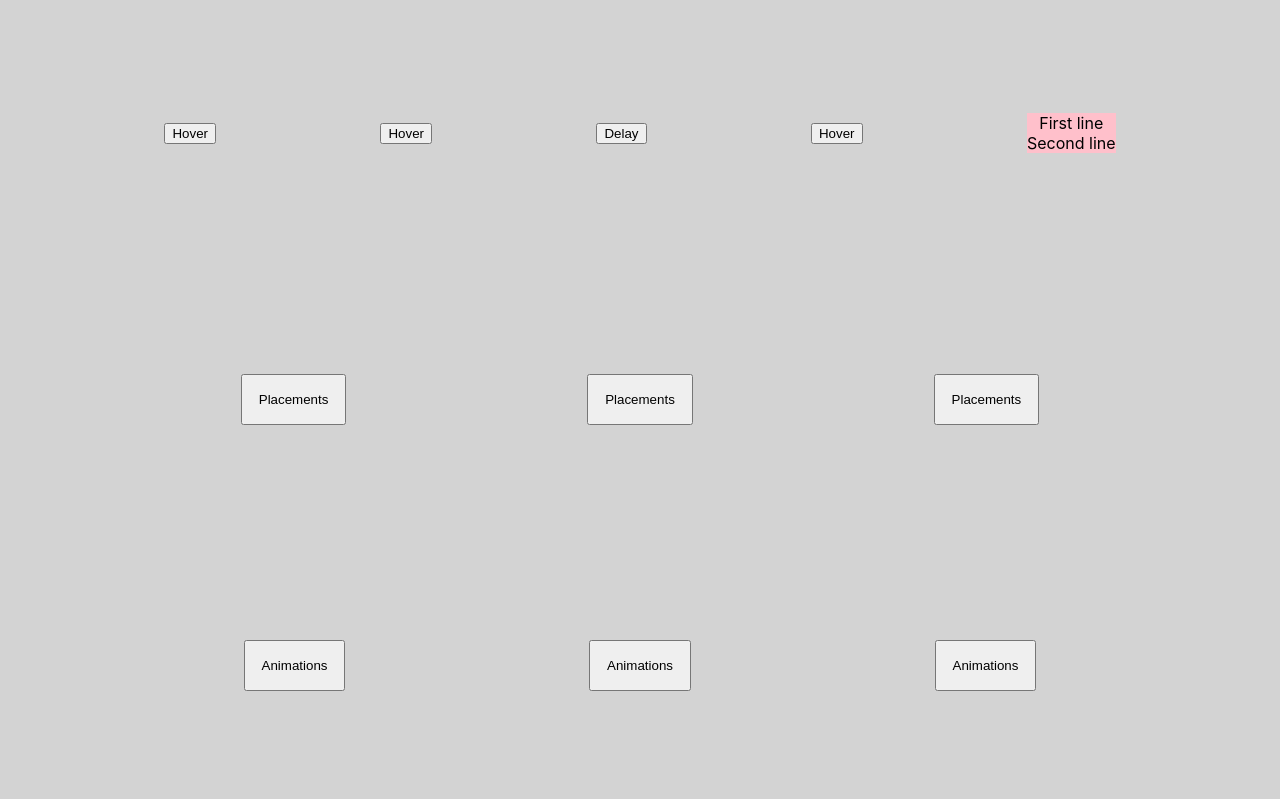
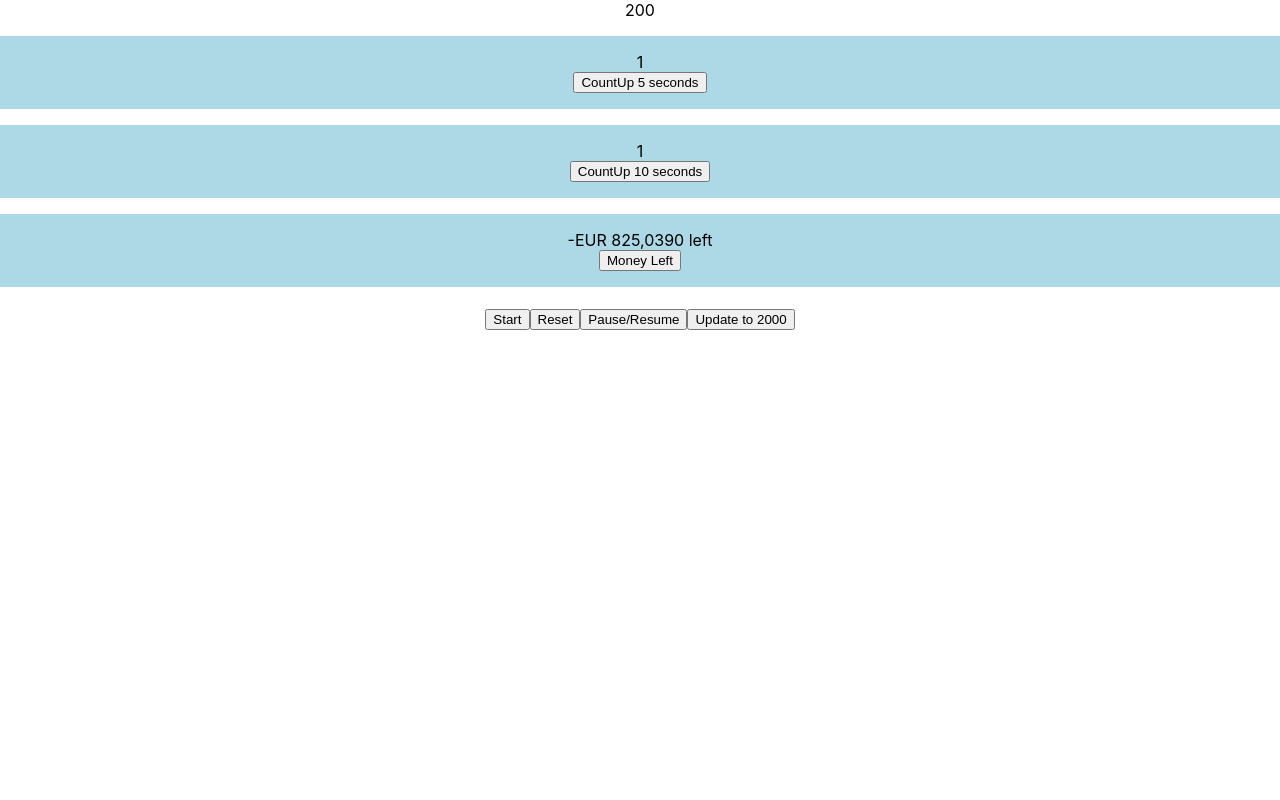
Before and after one commit to kapil551/practical-react, a React (Create React App) app: page / in a window 1280 px wide. Built offline with nearby package versions, Linux system fonts and the light colour scheme.

Commit message:
5 - Countup

```diff
--- a/package.json
+++ b/package.json
@@ -8,6 +8,7 @@
     "@testing-library/user-event": "^13.5.0",
     "@tippyjs/react": "^4.2.6",
     "react": "^17.0.2",
+    "react-countup": "^6.1.1",
     "react-dom": "^17.0.2",
     "react-icons": "^4.3.1",
     "react-modal": "^3.14.4",
--- a/src/App.js
+++ b/src/App.js
@@ -1,4 +1,5 @@
 import "./App.css";
+import CountUpComponent from "./components/CountUpComponent";
 
 import Icons from "./components/Icons";
 import ModalComponent from "./components/ModalComponent";
@@ -23,8 +24,10 @@ function App() {
         {/* <ModalComponent /> */}
 
         {/* 4 - Tooltip */}
-        <Tooltip />
+        {/* <Tooltip /> */}
 
+        {/* 5 - Countup */}
+        <CountUpComponent />
 
       </div>
 
--- /dev/null
+++ b/src/components/CountUpComponent.js
@@ -0,0 +1,77 @@
+import React from "react";
+
+import CountUp from "react-countup";
+import CountUpHook from "./CountUpHook";
+
+const customStyle = {
+  display: "flex",
+  flexDirection: "column",
+  justifyContent: "space-evenly",
+  alignItems: "center",
+  backgroundColor: "lightblue",
+  padding: "1rem",
+  marginTop: "1rem",
+};
+
+const CountUpComponent = () => {
+
+  return (
+    <div>
+      <CountUp end={200} duration={5} />
+
+      <div>
+        <CountUp start={1} end={500} duration={5}>
+          {({ countUpRef, start }) => {
+            return (
+              <div style={customStyle}>
+                <span ref={countUpRef} />
+                <button onClick={start}> CountUp 5 seconds </button>
+              </div>
+            );
+          }}
+        </CountUp>
+      </div>
+
+      <div>
+        <CountUp start={1} end={500} duration={10}>
+          {({ countUpRef, start }) => {
+            return (
+              <div style={customStyle}>
+                <span ref={countUpRef} />
+                <button onClick={start}> CountUp 10 seconds </button>
+              </div>
+            );
+          }}
+        </CountUp>
+      </div>
+
+      <div>
+        <CountUp
+          start={-825.039}
+          end={160527.012}
+          duration={10}
+          separator=" "
+          decimals={4}
+          decimal=","
+          prefix="EUR "
+          suffix=" left"
+        >
+          {({ countUpRef, start }) => {
+            return (
+              <div style={customStyle}>
+                <span ref={countUpRef} />
+                <button onClick={start}> Money Left </button>
+              </div>
+            );
+          }}
+        </CountUp>
+      </div>
+
+      <div>
+          <CountUpHook />
+      </div>
+    </div>
+  );
+};
+
+export default CountUpComponent;
--- /dev/null
+++ b/src/components/CountUpHook.js
@@ -0,0 +1,29 @@
+import React, { useRef } from "react";
+
+import { useCountUp } from "react-countup";
+
+const CountUpHook = () => {
+
+  const countUpRef = useRef(null);
+
+  const { start, pauseResume, reset, update } = useCountUp({
+    start: 0,
+    ref: countUpRef,
+    end: 1234567,
+    duration: 10,
+    startOnMount: false,
+  });
+
+  return (
+    <div>
+      {console.log(countUpRef)}
+      <h1 ref={countUpRef} />
+      <button onClick={start}>Start</button>
+      <button onClick={reset}>Reset</button>
+      <button onClick={pauseResume}>Pause/Resume</button>
+      <button onClick={() => update(2000)}>Update to 2000</button>
+    </div>
+  );
+};
+
+export default CountUpHook;
```
Also changed, not shown: 2 other files (tests, documents, lock files or other folders).
